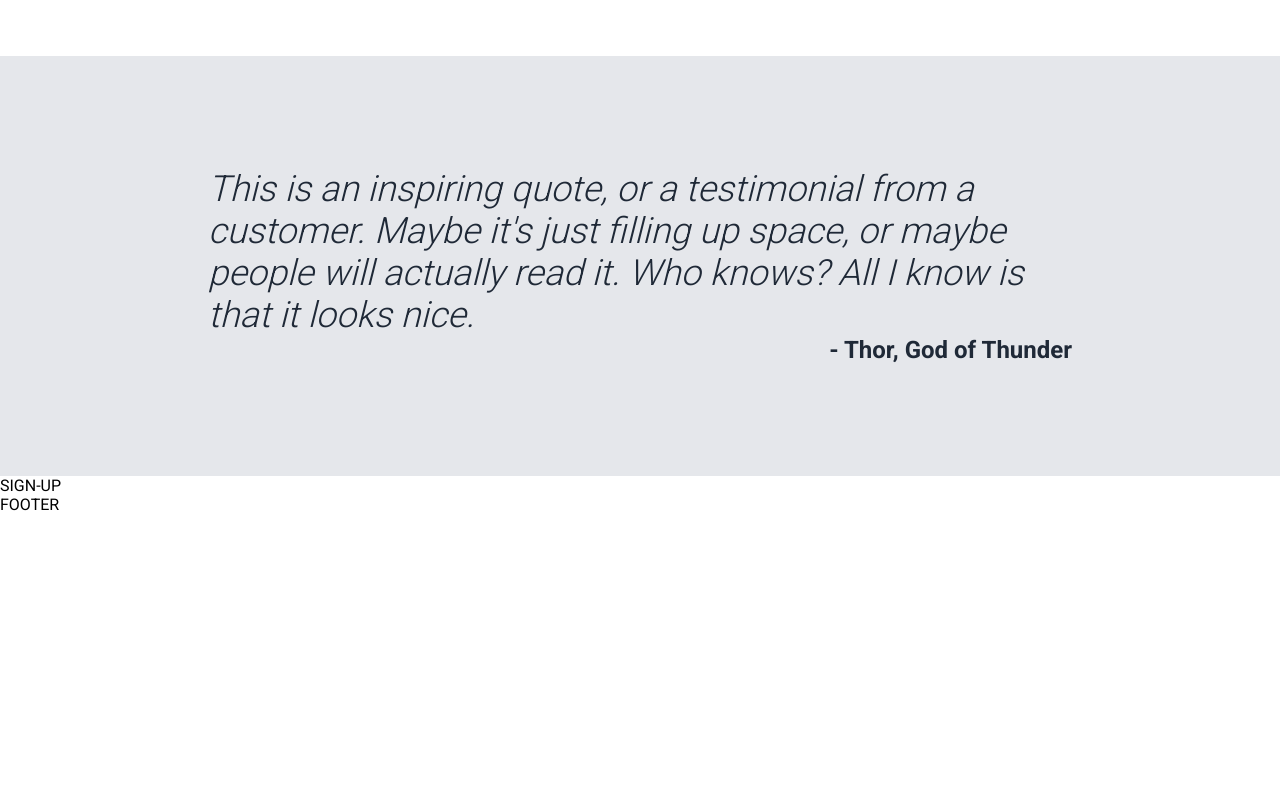
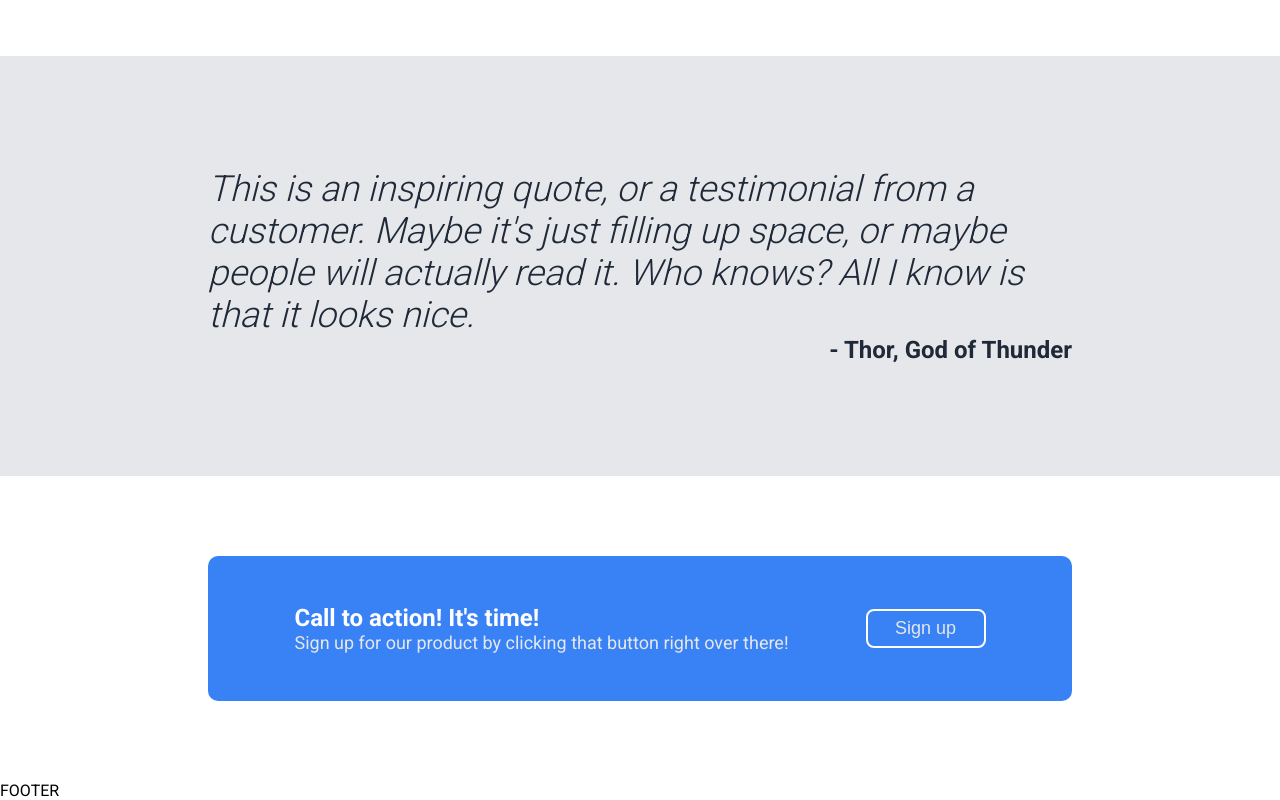
Before and after one commit to facuzavaleta/odin-landing-page, a plain HTML site: page index.html in a window 1280 px wide. Shown: the part 952-1752 px from the top of the page. Before the commit the page ends 1466 px from the top, so only its background shows below. Drawn offline with Linux system fonts and the light colour scheme.

Commit message:
terminado signup

```diff
--- a/index.html
+++ b/index.html
@@ -11,6 +11,7 @@
         <div class="header-logo">
             Header Logo
         </div>
+
         <div class="header-links">
             <ul>
                 <li><a href="#">header link one</a></li>
@@ -19,6 +20,7 @@
             </ul>
         </div>
     </header>
+
     <main>
         <div class="welcome">
             <div class="left-box">
@@ -34,6 +36,7 @@
                 </div>
             </div>
         </div>
+
         <div class="cards-box">
             <h2>Some random information.</h2>
             <div class="cards-container regular-font">
@@ -55,14 +58,24 @@
                 </div>
             </div>
         </div>
+
         <div class="quote">
             <em>This is an inspiring quote, or a testimonial from a customer.
                 Maybe it's just filling up space, or maybe people will actually read it. Who knows? All I know is that it
                 looks nice.</em>
             <p>- Thor, God of Thunder</p>
         </div>
+
         <div class="sign-up">
-            SIGN-UP
+            <div class="container">
+                <div class="left">
+                    <strong>Call to action! It's time!</strong>
+                    <p class="regular-font">Sign up for our product by clicking that button right over there!</p>
+                </div>
+                <div class="right">
+                    <button class="regular-font">Sign up</button>
+                </div>
+            </div>
         </div>
     </main>
 
--- a/style.css
+++ b/style.css
@@ -149,3 +149,30 @@ button {
     font-size: 24px;
     color: #1f2937;
 }
+
+/* SIGN UP */
+.sign-up {
+    display: flex;
+    justify-content: center;
+    align-items: center;
+    padding: 5em 13em;
+}
+
+.sign-up .container {
+    display: flex;
+    justify-content: space-around;
+    align-items: center;
+    background-color: #3882f6;
+    padding: 3em;
+    width: 100%;
+    border-radius: 10px;
+}
+
+.sign-up .container button {
+    border: 2px solid #FFF;
+}
+
+.sign-up strong {
+    font-size: 24px;
+    color:#FFF
+}
```
